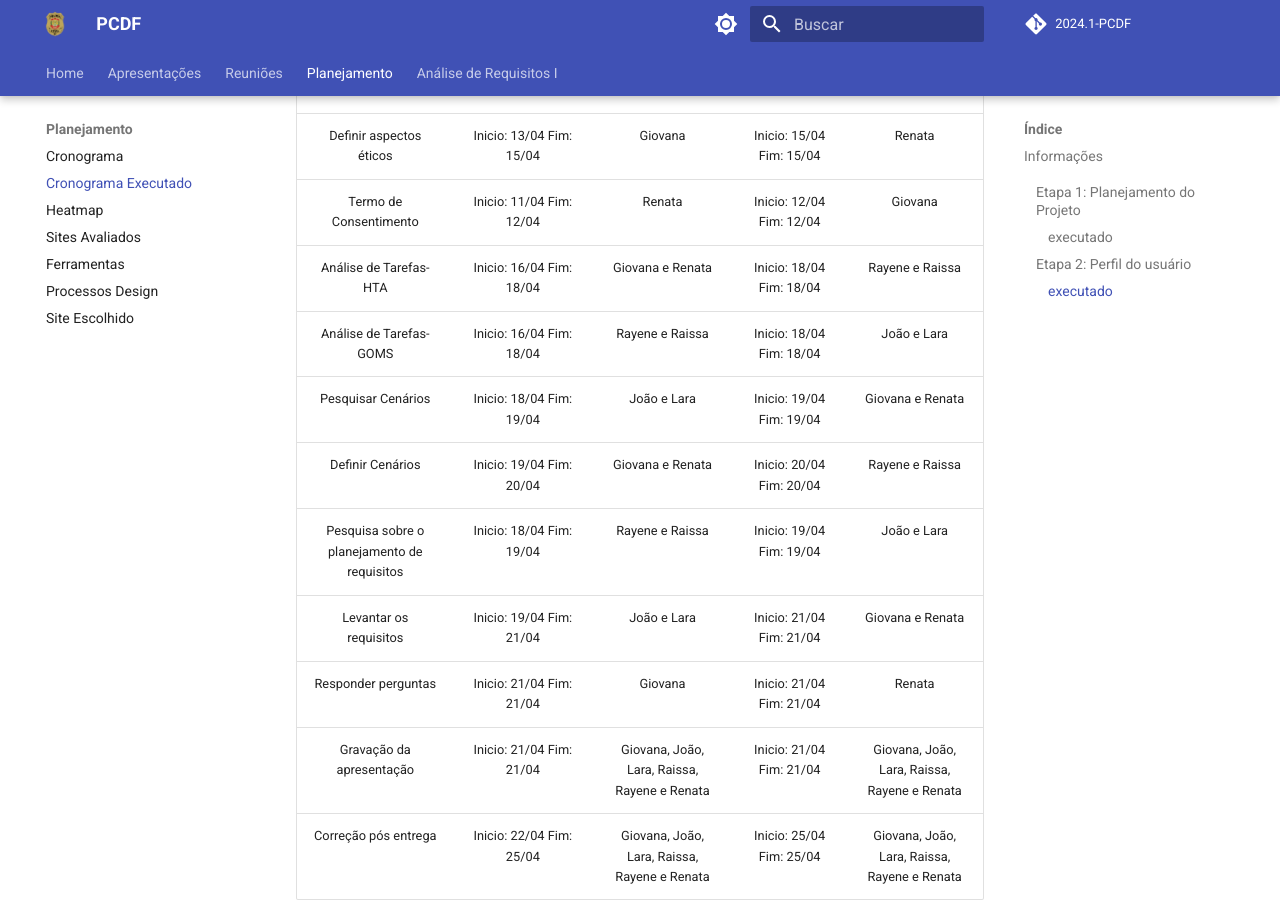
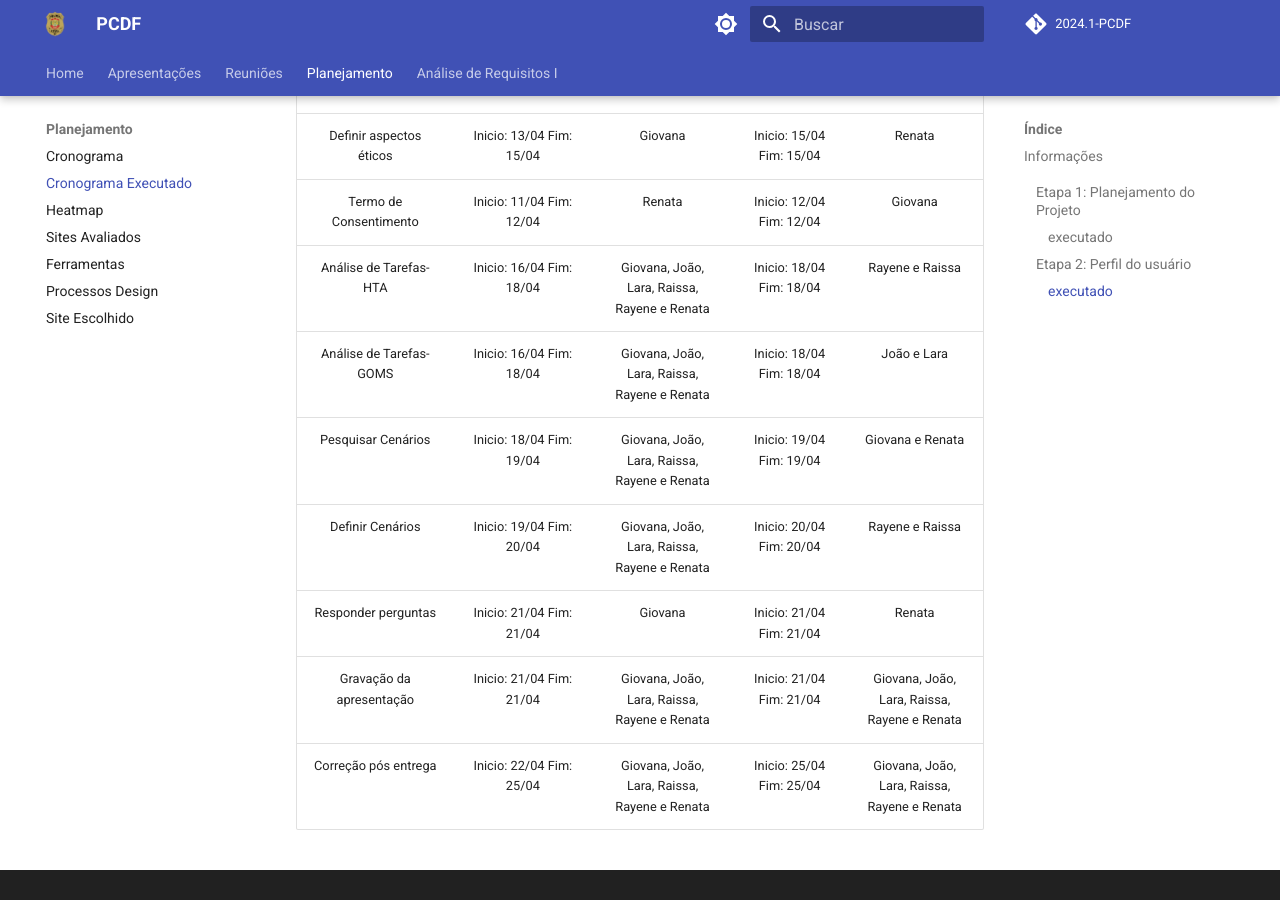
Before and after one commit to Interacao-Humano-Computador/2024.1-PCDF, an MkDocs documentation site: the page built from docs/planejamento/cronograma_executado.md, in a window 1280 px wide and 900 px high, scrolled down 1715 px. Built offline with MkDocs 1.6.1 and Material for MkDocs 9.7.7, drawn with Linux system fonts in a browser that asks for light colours; comment, search, counter and statistics services are not loaded.

Commit message:
Correções no cronograma

```diff
--- a/docs/planejamento/cronograma_executado.md
+++ b/docs/planejamento/cronograma_executado.md
@@ -36,12 +36,10 @@ Este documento tem objetivo de apresentar o cronograma executado que o grupo ult
 | Definir Personas | Inicio:15/04 Fim: 16/04| João e Lara|   Inicio: 16/04 Fim: 16/04|Giovana e Renata|
 | Definir aspectos éticos |Inicio: 13/04 Fim: 15/04| Giovana | Inicio: 15/04 Fim: 15/04|Renata|
 | Termo de Consentimento |Inicio: 11/04 Fim: 12/04| Renata | Inicio: 12/04 Fim: 12/04|Giovana|
-| Análise de Tarefas- HTA | Inicio: 16/04 Fim: 18/04| Giovana e Renata | Inicio: 18/04 Fim: 18/04|Rayene e Raissa|
-| Análise de Tarefas- GOMS| Inicio: 16/04 Fim: 18/04| Rayene e Raissa| Inicio: 18/04 Fim: 18/04|João e Lara|
-| Pesquisar Cenários| Inicio: 18/04 Fim: 19/04| João e Lara| Inicio: 19/04 Fim: 19/04|Giovana e Renata |
-| Definir Cenários | Inicio: 19/04 Fim: 20/04| Giovana e Renata | Inicio: 20/04 Fim: 20/04|Rayene e Raissa|
-| Pesquisa sobre o planejamento de requisitos | Inicio: 18/04 Fim: 19/04| Rayene e Raissa | Inicio: 19/04 Fim: 19/04|João e Lara|
-| Levantar os requisitos | Inicio: 19/04 Fim: 21/04| João e Lara | Inicio: 21/04 Fim: 21/04|Giovana e Renata|
+| Análise de Tarefas- HTA | Inicio: 16/04 Fim: 18/04| Giovana, João, Lara, Raissa, Rayene e Renata| Inicio: 18/04 Fim: 18/04|Rayene e Raissa|
+| Análise de Tarefas- GOMS| Inicio: 16/04 Fim: 18/04| Giovana, João, Lara, Raissa, Rayene e Renata| Inicio: 18/04 Fim: 18/04|João e Lara|
+| Pesquisar Cenários| Inicio: 18/04 Fim: 19/04| Giovana, João, Lara, Raissa, Rayene e Renata| Inicio: 19/04 Fim: 19/04|Giovana e Renata |
+| Definir Cenários | Inicio: 19/04 Fim: 20/04|Giovana, João, Lara, Raissa, Rayene e Renata | Inicio: 20/04 Fim: 20/04|Rayene e Raissa|
 | Responder perguntas | Inicio: 21/04 Fim: 21/04|Giovana| Inicio: 21/04 Fim: 21/04|Renata|
 | Gravação da apresentação | Inicio: 21/04 Fim: 21/04| Giovana, João, Lara, Raissa, Rayene e Renata| Inicio: 21/04 Fim: 21/04| Giovana, João, Lara, Raissa, Rayene e Renata|
 | Correção pós entrega  | Inicio: 22/04 Fim: 25/04|Giovana, João, Lara, Raissa, Rayene e Renata|Inicio: 25/04 Fim: 25/04| Giovana, João, Lara, Raissa, Rayene e Renata|
```
Also changed, not shown: docs/apresentacao/apresentacao02.md (+1 -1 lines), docs/planejamento/cronograma.md (+1 -4 lines).
